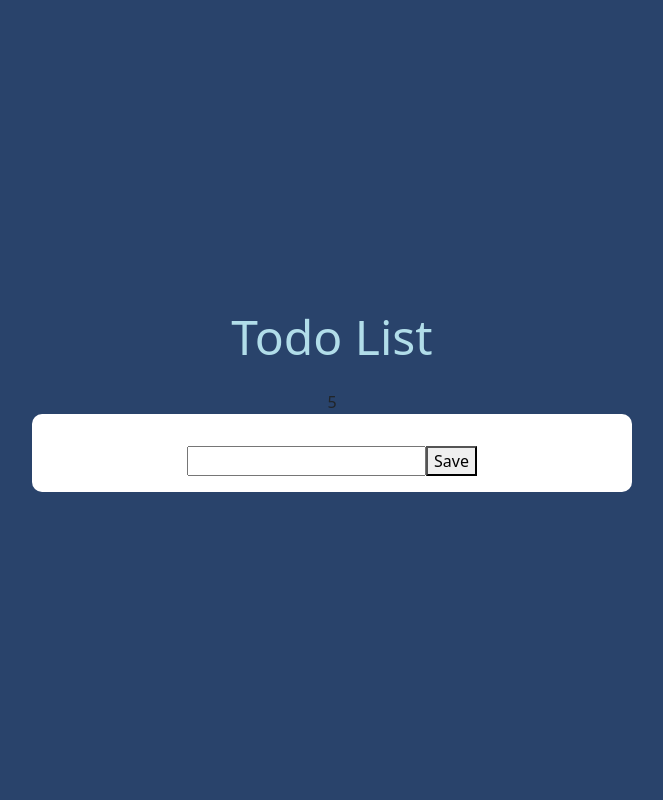
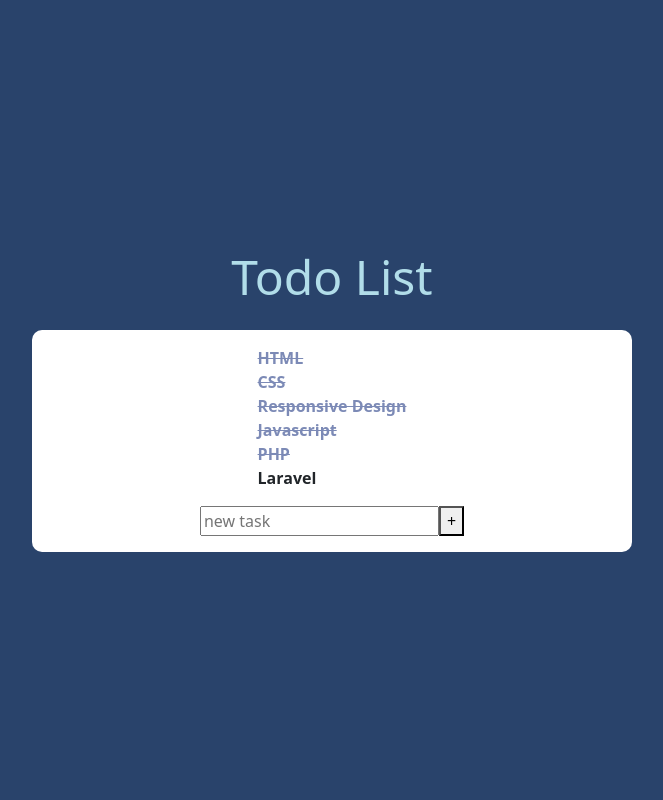
Before and after one commit to Spectrum5/php-todo-list-json, a PHP site: page / in a window 1280 px wide. Shown: the whole page, without its empty margins (308-971 px from the left). Run offline with PHP 8.4, Linux system fonts and the light colour scheme; data that the repository does not hold is empty.

Commit message:
First step

```diff
--- a/css/style.css
+++ b/css/style.css
@@ -24,3 +24,8 @@ h1 {
     font-size: 3rem;
     color: var(--cyan);
 }
+
+#todo-list .todo.done {
+    color: var(--violet);
+    text-decoration: line-through;;
+}
--- /dev/null
+++ b/data.json
@@ -0,0 +1,8 @@
+[
+{"text":"HTML","done":true},
+{"text":"CSS","done":true},
+{"text":"Responsive Design","done":true},
+{"text":"Javascript","done":true},
+{"text":"PHP","done":true},
+{"text":"Laravel","done":false}
+]
--- /dev/null
+++ b/index.html
@@ -0,0 +1,52 @@
+<!DOCTYPE html>
+
+<html lang="it">
+
+<head>
+    <meta charset="UTF-8">
+    <meta http-equiv="X-UA-Compatible" content="IE=edge">
+    <meta name="viewport" content="width=device-width, initial-scale=1.0">
+    <!-- Vue3 -->
+    <script src="https://unpkg.com/vue@3/dist/vue.global.js"></script>
+
+    <!-- Axios -->
+    <script src="https://cdn.jsdelivr.net/npm/axios/dist/axios.min.js"></script>
+
+    <!-- Bootstrap -->
+    <link href="https://cdn.jsdelivr.net/npm/bootstrap@5.3.0-alpha1/dist/css/bootstrap.min.css" rel="stylesheet"
+        integrity="sha384-GLhlTQ8iRABdZLl6O3oVMWSktQOp6b7In1Zl3/Jr59b6EGGoI1aFkw7cmDA6j6gD" crossorigin="anonymous">
+
+    <!-- Fontawesome -->
+    <script defer src="https://use.fontawesome.com/releases/v5.15.4/js/all.js"
+        integrity="sha384-rOA1PnstxnOBLzCLMcre8ybwbTmemjzdNlILg8O7z1lUkLXozs4DHonlDtnE7fpc"
+        crossorigin="anonymous"></script>
+
+    <!-- Style CSS -->
+    <link rel="stylesheet" href="./css/style.css">
+
+    <title>PHP ToDo List JSON</title>
+</head>
+
+<body>
+    <div id="app">
+        <div class="container-fluid d-flex justify-content-center align-items-center w-100 flex-column vh-100">
+            <h1>{{titol}}</h1>
+
+            <div class="wrapper d-flex justify-content-center align-items-center flex-column">
+                <ul class="list-unstyled" id="todo-list">
+                    <li v-for="(todo,index) in  todoList" class="todo fw-bold" :class="todo.done ? 'done' : '' ">
+                        {{ todo.text }}
+                    </li>
+                </ul>
+                <div class="add-todo">
+                    <input type="text" placeholder="new task" v-model.trim="newTodoText" name="newTodoText">
+                    <button @click="addTodo">+</button>
+                </div>
+            </div>
+        </div>
+    </div>
+</body>
+
+<script src="./js/scripts.js"></script>
+
+</html>
--- a/index.php
+++ /dev/null
@@ -1,47 +0,0 @@
-<!DOCTYPE html>
-
-<html lang="it">
-
-    <head>
-        <meta charset="UTF-8">
-        <meta http-equiv="X-UA-Compatible" content="IE=edge">
-        <meta name="viewport" content="width=device-width, initial-scale=1.0">
-        <!-- Vue3 -->
-        <script src="https://unpkg.com/vue@3/dist/vue.global.js"></script>
-
-        <!-- Axios -->
-        <script src="https://cdn.jsdelivr.net/npm/axios/dist/axios.min.js"></script>
-
-        <!-- Bootstrap -->
-        <link href="https://cdn.jsdelivr.net/npm/bootstrap@5.3.0-alpha1/dist/css/bootstrap.min.css" rel="stylesheet" integrity="sha384-GLhlTQ8iRABdZLl6O3oVMWSktQOp6b7In1Zl3/Jr59b6EGGoI1aFkw7cmDA6j6gD" crossorigin="anonymous">
-
-        <!-- Fontawesome -->
-        <script defer src="https://use.fontawesome.com/releases/v5.15.4/js/all.js" integrity="sha384-rOA1PnstxnOBLzCLMcre8ybwbTmemjzdNlILg8O7z1lUkLXozs4DHonlDtnE7fpc" crossorigin="anonymous"></script>
-
-        <!-- Style CSS -->
-        <link rel="stylesheet" href="./css/style.css">
-
-        <title>PHP ToDo List JSON</title>
-    </head>
-
-    <body>
-        <div id="app">
-            <div class="container-fluid d-flex justify-content-center align-items-center w-100 flex-column vh-100">
-                <h1>{{titol}}</h1>
-                {{todoList.length}}
-                <div class="wrapper d-flex justify-content-center align-items-center flex-column">
-                    <ul>
-                        <!-- <li v-for="task in todoList">{{task}}</li> -->
-                    </ul>
-                    <div>
-                        <input type="text">
-                        <button>Save</button>
-                    </div>
-                </div>
-            </div>
-        </div>
-    </body>
-
-    <script src="./js/scripts.js"></script>
-
-</html>
--- a/js/scripts.js
+++ b/js/scripts.js
@@ -4,17 +4,39 @@ createApp({
   data() {
     return {
       titol: 'Todo List',
-      todoList: []
+      apiUrl: './server.php',
+      todoList: [],
+      newTodoText: ''
     }
   },
   methods: {
+    getTodo() {
+      axios.get(this.apiUrl).then((response) => {
+        // console.log(response.data);
+        this.todoList = response.data;
+      });
+    },
+    addTodo() {
+      const data = {
+        //nome della chiave: valore della chiave
+        newTodoText: this.newTodoText,
+      }
 
+      axios.post(
+        this.apiUrl,
+        data,
+        { headers: { 'Content-Type': 'multipart/form-data' } }
+      ).then((response) => {
+        console.log(response.data);
+
+        this.getTodo();
+
+        this.newTodoText = '';
+
+      });
+    }
   },
-  created() {
-    //chiamata al server per accedere ai dati con axios
-    axios.get('server.php').then((res) => {
-      console.log(res.data);
-      this.todoList = res.data;
-    })
+  mounted() {
+    this.getTodo()
   }
 }).mount('#app')
--- a/server.php
+++ b/server.php
@@ -1,6 +1,25 @@
 <?php
+header('Access-Control-Allow-Origin: *');
+header("Access-Control-Allow-Headers: X-Requested-With");
+
+$file_url = './data.json'; //creo variabile per utilizzarla dove mi serve sotto
+
+$file_text = file_get_contents($file_url);
+
 //converto il testo json in un array php
-$todo_list = json_decode($data, true);
+$todo_list = json_decode($file_text);
 
-var_dump($todo_list);
-?>
+if (isset($_POST['newTodoText'])) {
+
+    $newTodo = [
+        'text' => $_POST['newTodoText'],
+        'done' => false,
+    ];
+
+    array_push($todo_list, $newTodo);
+    // print_r($todo_list);
+    file_put_contents($file_url, json_encode($todo_list));
+} else {
+    header('Content-Type: application/json');
+    echo json_encode($todo_list);
+}
```
Also changed, not shown: database.json (deleted, +0 -26 lines).
